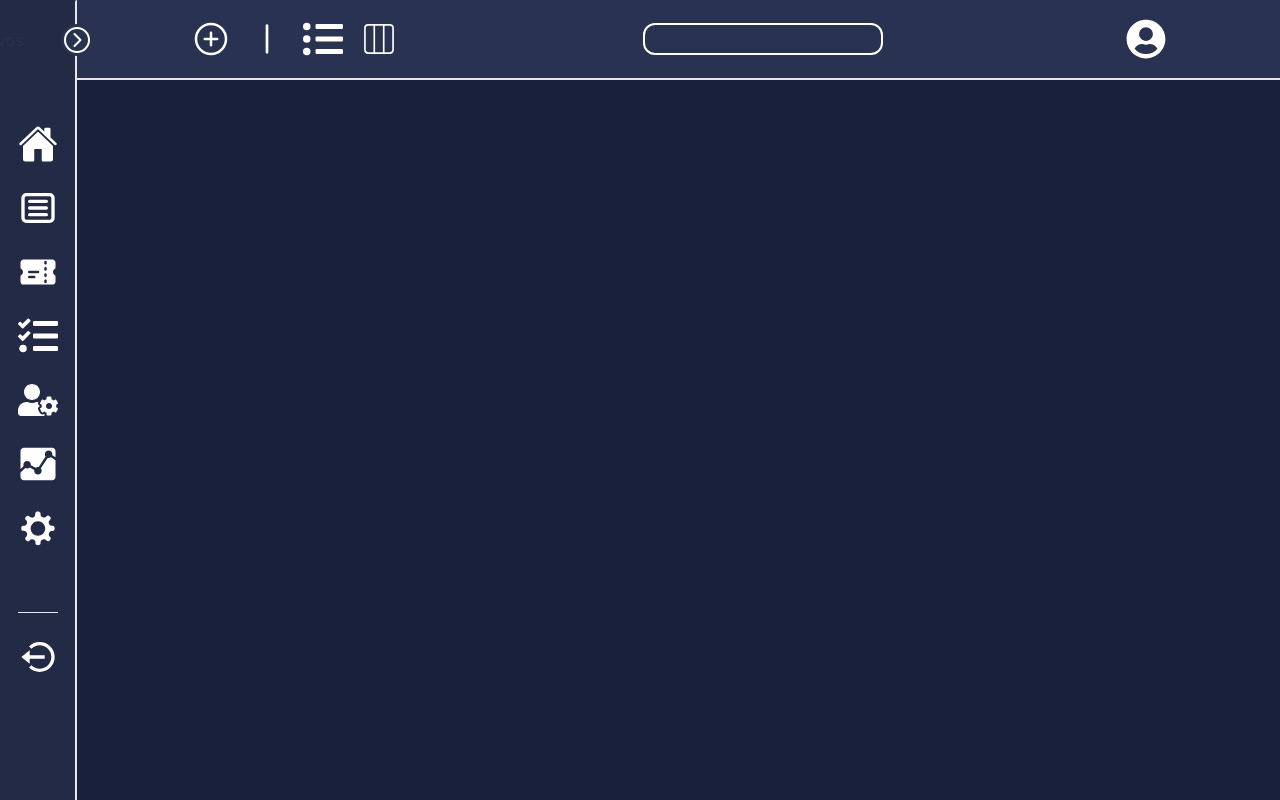
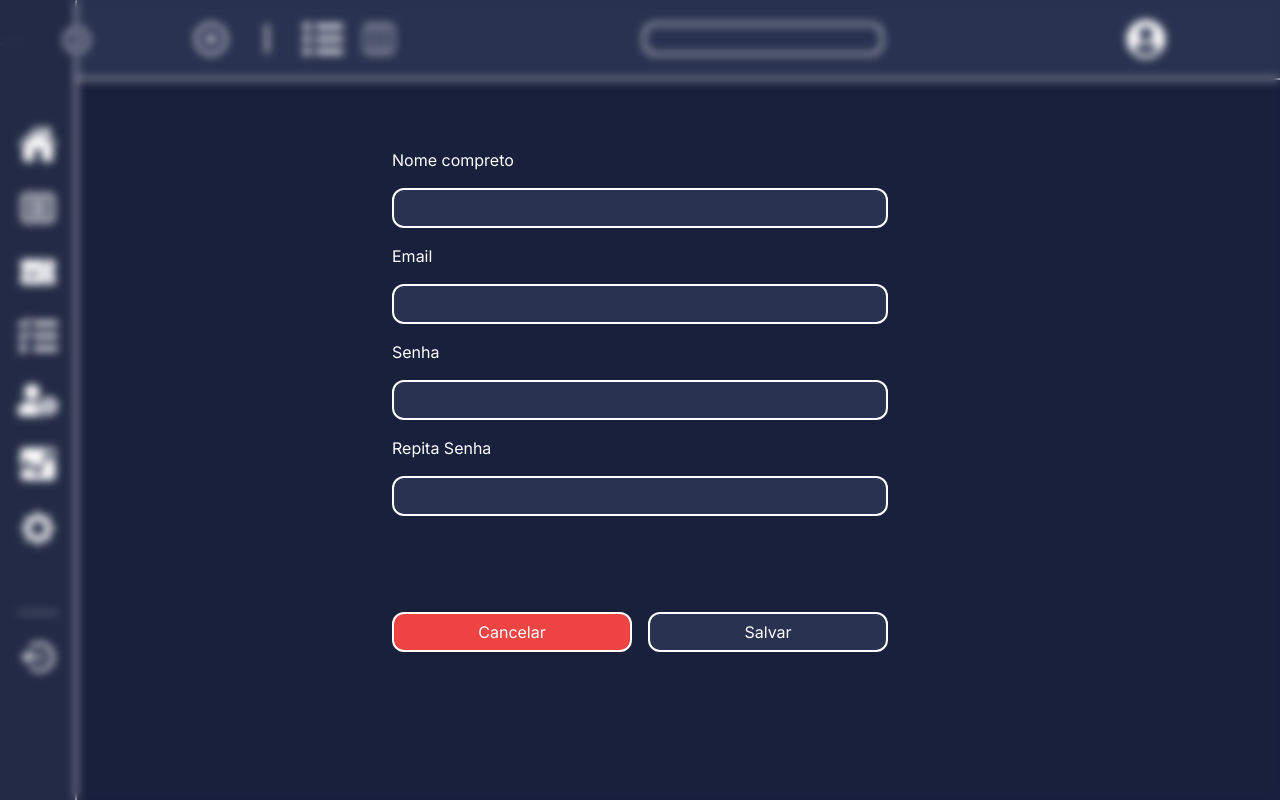
Before and after one commit to ismaelstrey/iterfaceMyTicketNext14, a Next.js app: page / in a window 1280 px wide. Built offline with nearby package versions, Linux system fonts and the light colour scheme.

Commit message:
update form ucer

```diff
--- a/src/app/components/common/menu/_subMenu/_submenu.tsx
+++ b/src/app/components/common/menu/_subMenu/_submenu.tsx
@@ -14,6 +14,8 @@ const SubMenu = () => {
                 </div>
                 <div className={`flex min-h-[80%] flex-col center justify-center itens-center content-center duration-700 transition-opacity  ${togle && 'hidden'}`}>
                     <div className='flex h-2/4 flex-col justify-around content-center items-center'>
+                        <span className='flex text-white font-bold border-b-2 border-white border-solid p-4'>Pesquiza avançada</span>
+
                         <select name="type" id="type" className='h-8 w-48 outline-none rounded-xl border-solid border-2 border-white bg-sub-menu text-white text-center'>
                             <option value="fazer">fazer</option>
                             <option value="feito">feito</option>
--- /dev/null
+++ b/src/app/components/common/modalUser/index.tsx
@@ -0,0 +1,34 @@
+"use client"
+import { useState } from "react"
+
+interface ModalUserProps {
+    show?: boolean
+}
+const ModalUser = ({ show = false }: ModalUserProps) => {
+
+
+    const [showModal, setShowModal] = useState(show)
+
+
+    return (
+        showModal && <div className="flex gap-3 flex-col w-screen h-screen fixed justify-center content-center items-center bg-opacity-30 backdrop-blur-sm z-40">
+            <div className="flex relative flex-col gap-4 w-40vw]">
+                <label htmlFor="name" className="text-white">Nome compreto</label>
+                <input id="name" type="text" className="h-10 min-w-[15rem] rounded-xl border-solid border-2 border-white outline-none bg-sub-menu text-white text-center" />
+                <label htmlFor="email" className="text-white">Email</label>
+                <input type="text" id="email" className="h-10 min-w-[15rem] rounded-xl border-solid border-2 border-white outline-none bg-sub-menu text-white text-center" />
+                <label htmlFor="senha" className="text-white">Senha</label>
+                <input type="password" name="senha" className="h-10 min-w-[15rem] rounded-xl border-solid border-2 border-white outline-none bg-sub-menu text-white text-center" />
+                <label htmlFor="re-senha" className="text-white">Repita Senha</label>
+                <input type="password" name="re-senha" className="h-10 min-w-[15rem] rounded-xl border-solid border-2 border-white outline-none bg-sub-menu text-white text-center" />
+                <div className="flex flex-row-reverse gap-4">
+                    <button className="h-10 min-w-[15rem] rounded-xl border-solid border-2 mt-20 border-white outline-none bg-sub-menu text-white text-center hover:bg-green-500">Salvar</button>
+                    <button className="h-10 min-w-[15rem] bg-red-500 hover:bg-black rounded-xl border-solid border-2 mt-20 border-white outline-none text-white text-center">Cancelar</button>
+
+                </div>
+            </div>
+        </div>
+    )
+}
+
+export default ModalUser
--- a/src/app/components/common/navbar/_navbarItens/index.tsx
+++ b/src/app/components/common/navbar/_navbarItens/index.tsx
@@ -19,6 +19,7 @@ const NavBarItens = () => {
             <div>
                 <span className="cursor-pointer text-white hover:text-[var(--main)]"><FaUserCircle size={40} /></span>
             </div>
+
         </div>
     )
 }
--- a/src/app/pages/dashboard/index.tsx
+++ b/src/app/pages/dashboard/index.tsx
@@ -3,6 +3,7 @@ import DashBoardWrap from './_dashboardWrap'
 import Menu from '@/app/components/common/menu'
 import Navbar from '@/app/components/common/navbar/Navbar'
 import SubMenu from '@/app/components/common/menu/_subMenu/_submenu'
+import ModalUser from '@/app/components/common/modalUser'
 
 const DashBoard = () => {
     return (
@@ -10,6 +11,7 @@ const DashBoard = () => {
             <Menu />
             <SubMenu />
             <Navbar />
+            <ModalUser show={true} />
         </DashBoardWrap>
     )
 }
```
